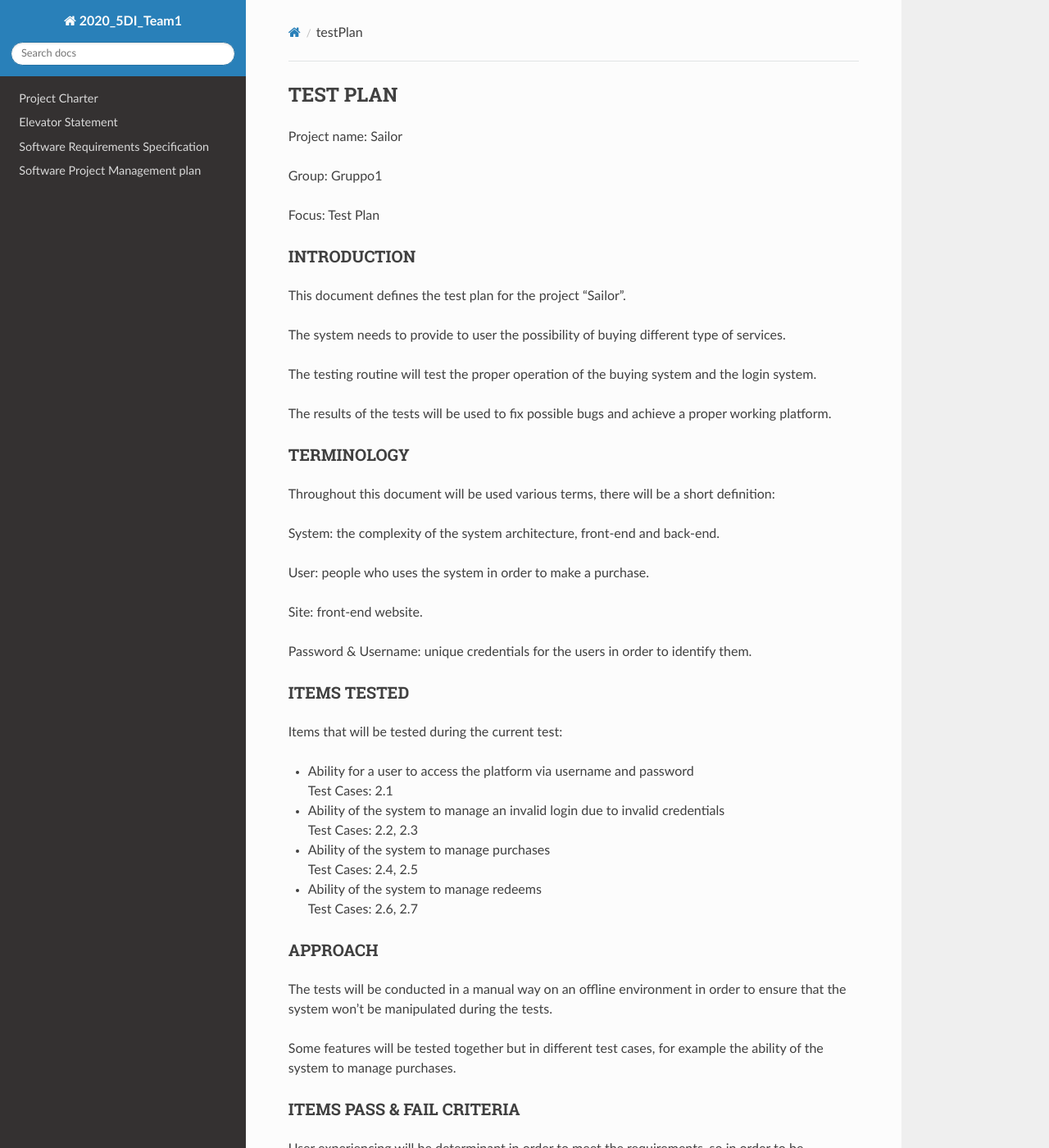
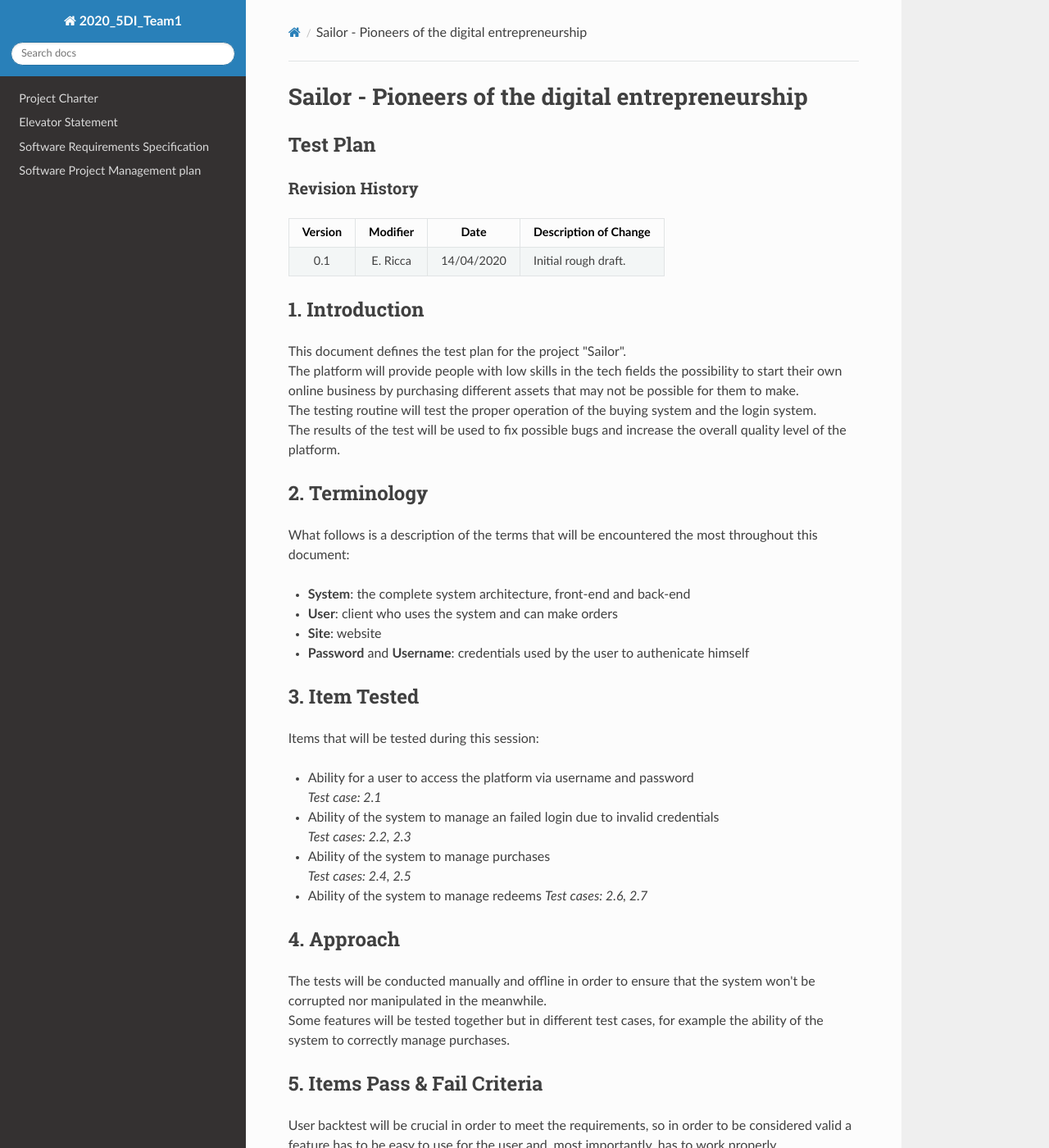
Before and after one commit to FlippedAle/2020_5DI_Team1_DOnofrio, an MkDocs documentation site: the page built from docs/testPlan.md, in a window 1280 px wide and 1400 px high. Shown: the whole window at 82% size. Built offline with MkDocs 1.6.1, drawn with Linux system fonts in a browser that asks for light colours; nearby versions of some CDN libraries; some of the changed text lies outside the part shown.

Commit message:
Update testPlan.md

```diff
--- a/docs/testPlan.md
+++ b/docs/testPlan.md
@@ -1,66 +1,47 @@
-## **TEST PLAN**
+# Sailor - Pioneers of the digital entrepreneurship
+## Test Plan
 
-Project name: Sailor
+### **Revision History**
 
-Group: Gruppo1
+| Version | Modifier | Date       | Description of Change |
+|:-------:|:--------:|:----------:|:----------------------|
+| 0.1 | E. Ricca     | 14/04/2020 | Initial rough draft.  |
 
-Focus: Test Plan
+## 1. Introduction
 
-### **INTRODUCTION**
+This document defines the test plan for the project "Sailor".
+The platform will provide people with low skills in the tech fields the possibility to start their own online business by purchasing different assets that may not be possible for them to make.
+The testing routine will test the proper operation of the buying system and the login system.
+The results of the test will be used to fix possible bugs and increase the overall quality level of the platform.
 
-This document defines the test plan for the project “Sailor”.
+## 2. Terminology
 
-The system needs to provide to user the possibility of buying different type of
-services.
+What follows is a description of the terms that will be encountered the most throughout this document:
 
-The testing routine will test the proper operation of the buying system and the
-login system.
+* **System**: the complete system architecture, front-end and back-end
+* **User**: client who uses the system and can make orders
+* **Site**: website
+* **Password** and **Username**: credentials used by the user to authenicate himself
 
-The results of the tests will be used to fix possible bugs and achieve a proper
-working platform.
+## 3. Item Tested
 
-### **TERMINOLOGY**
+Items that will be tested during this session:
 
-Throughout this document will be used various terms, there will be a short
-definition:
+* Ability for a user to access the platform via username and password
+_Test case: 2.1_
+* Ability of the system to manage an failed login due to invalid credentials
+_Test cases: 2.2, 2.3_
+* Ability of the system to manage purchases
+_Test cases: 2.4, 2.5_
+* Ability of the system to manage redeems
+_Test cases: 2.6, 2.7_
 
-System: the complexity of the system architecture, front-end and back-end.
+## 4. Approach
 
-User: people who uses the system in order to make a purchase.
+The tests will be conducted manually and offline in order to ensure that the system won't be corrupted nor manipulated in the meanwhile.
+Some features will be tested together but in different test cases, for example the ability of the system to correctly manage purchases.
 
-Site: front-end website.
+## 5. Items Pass & Fail Criteria
 
-Password & Username: unique credentials for the users in order to identify them.
-
-### **ITEMS TESTED**
-
-Items that will be tested during the current test:
-
--   Ability for a user to access the platform via username and password
-    Test Cases: 2.1
-
--   Ability of the system to manage an invalid login due to invalid credentials
-    Test Cases: 2.2, 2.3
-
--   Ability of the system to manage purchases
-    Test Cases: 2.4, 2.5
-
--   Ability of the system to manage redeems
-    Test Cases: 2.6, 2.7
-
-### **APPROACH**
-
-The tests will be conducted in a manual way on an offline environment in order
-to ensure that the system won’t be manipulated during the tests.
-
-Some features will be tested together but in different test cases, for example
-the ability of the system to manage purchases.
-
-### **ITEMS PASS & FAIL CRITERIA**
-
-User experiencing will be determinant in order to meet the requirements, so in
-order to be considered valid a feature must be easy to use for the user and,
-most importantly, must be working.
-
-In the opposite case, when a feature doesn’t accomplish its goal or the user is
-not able to use it, it will be considered as a fail.
+User backtest will be crucial in order to meet the requirements, so in order to be considered valid a feature has to be easy to use for the user and, most importantly, has to work properly.
+In the opposite case, when a feature doesn't accomplish its goals ot the user is not able to easily use ir, it will be considered as a fail.
```
